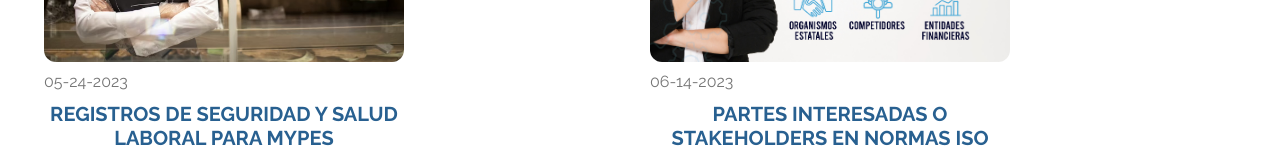
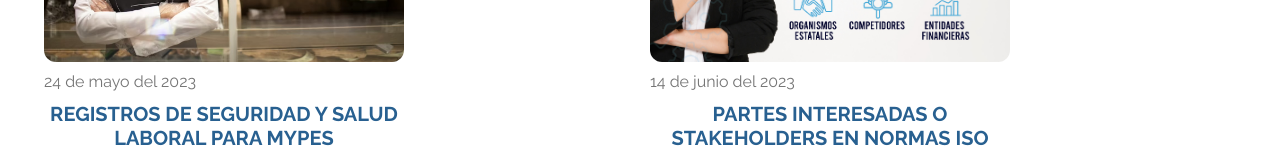
Before and after one commit to JesusBarboza1994/optima-landing, a React (Create React App) app: page /blog in a window 1280 px wide. Shown: the part 374-534 px from the top of the page. Built offline with nearby package versions, Linux system fonts and the light colour scheme.

Commit message:
CHORE: change dates

```diff
--- a/src/articles.js
+++ b/src/articles.js
@@ -14,7 +14,7 @@ export const Articles = [
     keywords: "seguridad, micro empresa, registros, pequeña empresa, ley 29783",
     image: articulo1,
     url:"/registros-de-seguridad-y-salud-laboral-para-mypes",
-    date: "05-24-2023"
+    date: "24 de mayo del 2023"
   },
   {
     title:"PARTES INTERESADAS O STAKEHOLDERS EN NORMAS ISO",
@@ -22,7 +22,7 @@ export const Articles = [
     keywords: "Partes interesadas, stakeholders, iso 9001, calidad, iso 14001, iso 45001",
     image: articulo2,
     url:"/partes-interesadas-o-stakeholders-en-normas-iso",
-    date: "06-14-2023"
+    date: "14 de junio del 2023"
   },
   {
     title:"¿CÓMO IMPLEMENTO ISO-45001 EN MI ORGANIZACIÓN?",
@@ -30,7 +30,7 @@ export const Articles = [
     keywords: "iso 45001, seguridad, salud, certificación, metodología",
     image: articulo3,
     url:"/como-implemento-iso-45001-en-mi-organizacion",
-    date: "06-14-2023"
+    date: "14 de junio del 2023"
   },
   {
     title:"SEGURIDAD Y SALUD LABORAL EN CONDOMINIOS Y EDIFICIOS",
@@ -38,7 +38,7 @@ export const Articles = [
     keywords: "propiedad horizontal, condominio, edificio, residencial, seguridad, contratistas",
     image: articulo4,
     url:"/seguridad-y-salud-laboral-en-condominios-y-edificios",
-    date: "06-14-2023"
+    date: "14 de junio del 2023"
   },
   {
     title:"¿CONOCES LA ESTRUCTURA DE ALTO NIVEL (HLS) DE LOS ESTÁNDARES ISO?",
@@ -46,7 +46,7 @@ export const Articles = [
     keywords: "HLS, ISO 9001, ISO 14001, ISO 45001, ISO 37001, estructura",
     image: articulo5,
     url:"/conoces-la-estructura-de-alto-nivel-HLS-de-los-estándares-ISO",
-    date: "06-14-2023"
+    date: "14 de junio del 2023"
   },
   {
     title:"¿CÓMO PROCEDER ANTE UNA INSPECCIÓN DE SUNAFIL?",
@@ -54,7 +54,7 @@ export const Articles = [
     keywords: "sunafil, mintra, multas, sanciones, sst, inspector, infracciones",
     image: articulo6,
     url:"/como-proceder-ante-una-inspección-de-sunafil",
-    date: "06-14-2023"
+    date: "14 de junio del 2023"
   },
   {
     title:"¿CÓMO IMPLEMENTO ISO-9001 EN MI ORGANIZACIÓN?",
@@ -62,7 +62,7 @@ export const Articles = [
     keywords: "iso 9001, calidad, certificación, metodología",
     image: articulo7,
     url:"/como-implemento-iso-9001-en-mi-organizacion",
-    date: "06-14-2023"
+    date: "14 de junio del 2023"
   },
   {
     title:"¿CÓMO IMPLEMENTO ISO-9001 EN MI ORGANIZACIÓN?",
@@ -70,7 +70,7 @@ export const Articles = [
     keywords: "iso 14001, medio ambiente, certificación, metodología",
     image: articulo8,
     url:"/como-implemento-iso-14001-en-mi-organizacion",
-    date: "06-14-2023"
+    date: "14 de junio del 2023"
   },
   {
     title:"SEGURIDAD Y SALUD EN EL TELETRABAJO",
@@ -78,7 +78,7 @@ export const Articles = [
     keywords: "desconexión digital, teletrabajo, teletrabajador, seguridad, salud",
     image: articulo9,
     url:"/seguridad-y-salud-en-el-teletrabajo",
-    date: "06-14-2023"
+    date: "14 de junio del 2023"
   }
 
 ]
```
